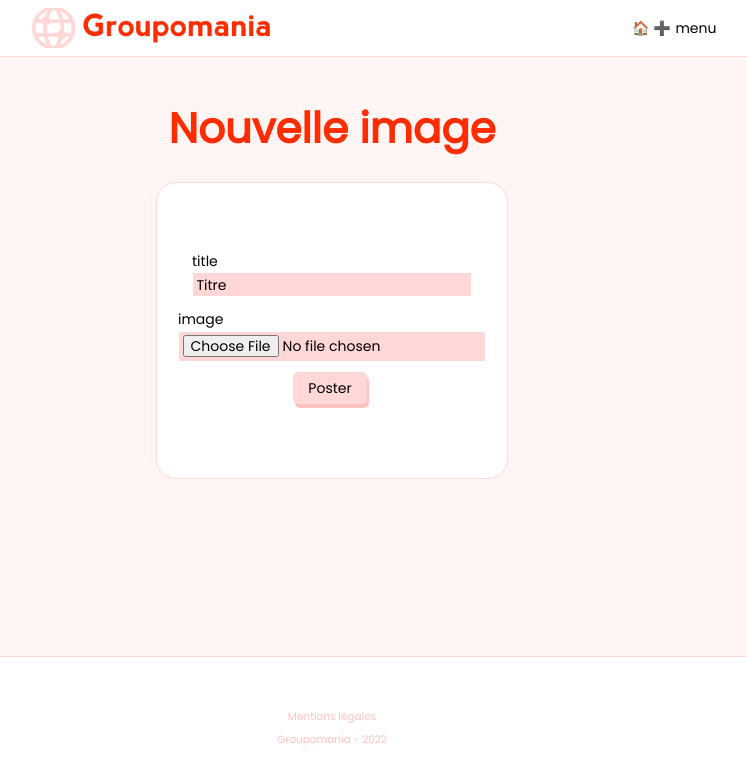
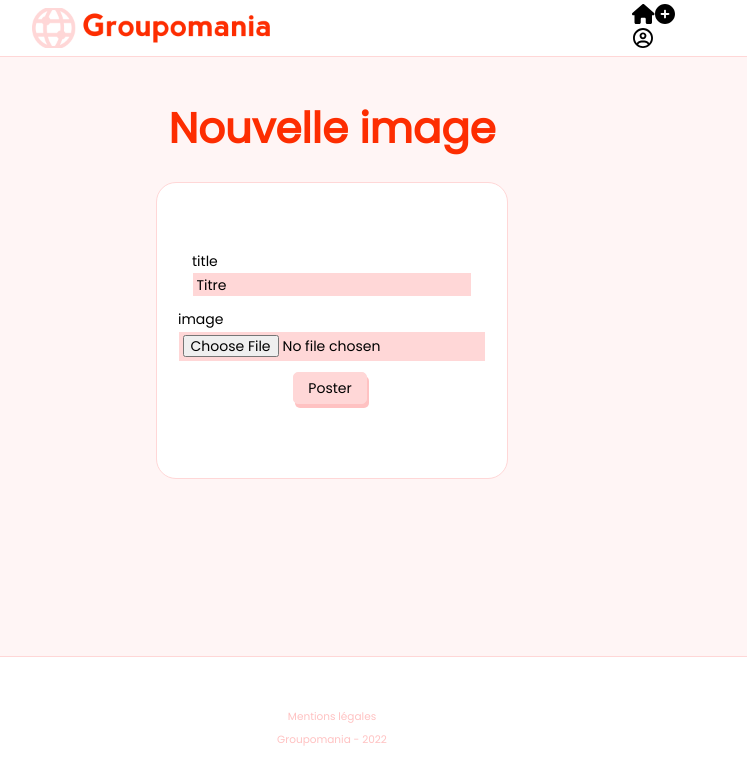
Before and after one commit to Ad-Hel/p7_groupomania, a React (Create React App) app in the folder front/: page /new in a window 1280 px wide. Shown: the top 784 px of the page, without its empty margins (308-1055 px from the left). Built offline with nearby package versions, Linux system fonts and the light colour scheme; sample sign-in values are in the browser's storage.

Commit message:
Refactor Navigation.jsx add svg icons add close on exterior click for the dropdown remove signin and signup link

```diff
--- a/front/src/components/Navigation.jsx
+++ b/front/src/components/Navigation.jsx
@@ -3,7 +3,6 @@ import useAuth from './useAuth';
 import Button from './Button';
 import { useState } from 'react';
 import '../scss/component/nav.scss';
-
 
 function Navigation(){
     const Auth = useAuth();
@@ -17,24 +16,20 @@ function Navigation(){
     }
     return(
         <nav className='nav'>
-            {
-                Auth.auth.id !== '' ?
-            <div>
-                <Link to="/">🏠</Link>  {"   "}
-                <Link to="/new"> ➕ </Link>  {"   "}
-                <Button type="button" classStyle="none" onclick={toggleDropdown}>menu</Button>
-                {isOpen && <div className='nav__dropdown'>
-                    <Link to={`/user/${auth.id}`}>{auth.firstName}</Link>
-                    <Button type="button" onclick={signout}>Sign Out</Button>
-                    </div>}
-
-            </div>
-            :
-            <div>
-                <Link to="/signup">Sign Up</Link> {"   "}
-                <Link to="/signin">Sign In</Link> {"   "}
-            </div>
-             }
+                <Link to="/"><svg className="nav__icon" height="20" xmlns="http://www.w3.org/2000/svg" viewBox="0 0 576 512"><path d="M575.8 255.5C575.8 273.5 560.8 287.6 543.8 287.6H511.8L512.5 447.7C512.5 450.5 512.3 453.1 512 455.8V472C512 494.1 494.1 512 472 512H456C454.9 512 453.8 511.1 452.7 511.9C451.3 511.1 449.9 512 448.5 512H392C369.9 512 352 494.1 352 472V384C352 366.3 337.7 352 320 352H256C238.3 352 224 366.3 224 384V472C224 494.1 206.1 512 184 512H128.1C126.6 512 125.1 511.9 123.6 511.8C122.4 511.9 121.2 512 120 512H104C81.91 512 64 494.1 64 472V360C64 359.1 64.03 358.1 64.09 357.2V287.6H32.05C14.02 287.6 0 273.5 0 255.5C0 246.5 3.004 238.5 10.01 231.5L266.4 8.016C273.4 1.002 281.4 0 288.4 0C295.4 0 303.4 2.004 309.5 7.014L564.8 231.5C572.8 238.5 576.9 246.5 575.8 255.5L575.8 255.5z"/></svg></Link>
+                <Link to="/new"><svg className="nav__icon" height="20" xmlns="http://www.w3.org/2000/svg" viewBox="0 0 512 512"><path d="M0 256C0 114.6 114.6 0 256 0C397.4 0 512 114.6 512 256C512 397.4 397.4 512 256 512C114.6 512 0 397.4 0 256zM256 368C269.3 368 280 357.3 280 344V280H344C357.3 280 368 269.3 368 256C368 242.7 357.3 232 344 232H280V168C280 154.7 269.3 144 256 144C242.7 144 232 154.7 232 168V232H168C154.7 232 144 242.7 144 256C144 269.3 154.7 280 168 280H232V344C232 357.3 242.7 368 256 368z"/></svg></Link>
+                <div>
+                <Button type="button" classStyle="none" onclick={toggleDropdown}><svg className="nav__icon" height="20" xmlns="http://www.w3.org/2000/svg" viewBox="0 0 512 512"><path d="M256 112c-48.6 0-88 39.4-88 88C168 248.6 207.4 288 256 288s88-39.4 88-88C344 151.4 304.6 112 256 112zM256 240c-22.06 0-40-17.95-40-40C216 177.9 233.9 160 256 160s40 17.94 40 40C296 222.1 278.1 240 256 240zM256 0C114.6 0 0 114.6 0 256s114.6 256 256 256s256-114.6 256-256S397.4 0 256 0zM256 464c-46.73 0-89.76-15.68-124.5-41.79C148.8 389 182.4 368 220.2 368h71.69c37.75 0 71.31 21.01 88.68 54.21C345.8 448.3 302.7 464 256 464zM416.2 388.5C389.2 346.3 343.2 320 291.8 320H220.2c-51.36 0-97.35 26.25-124.4 68.48C65.96 352.5 48 306.3 48 256c0-114.7 93.31-208 208-208s208 93.31 208 208C464 306.3 446 352.5 416.2 388.5z"/></svg></Button>
+                {isOpen &&
+                    <div className='nav__dropdown'>
+                        <div className='nav__dropdown__content'>
+                            <Link to={`/user/${auth.id}`}>Profil</Link>
+                            <Button type="button" classStyle='none' onclick={signout}>Déconnexion</Button>
+                        </div>
+                        <div className='nav__dropdown__background' onClick={toggleDropdown}></div>
+                    </div>
+                }
+                </div>
         </nav>
     )
 }
```
